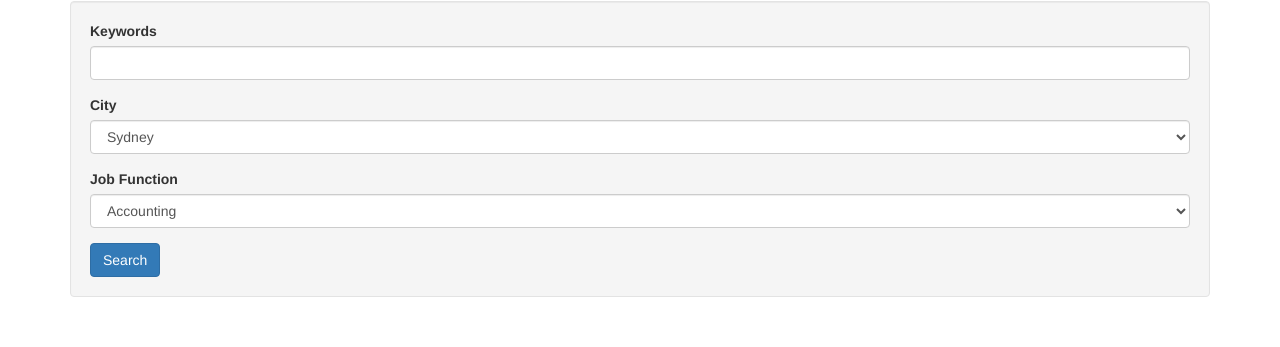
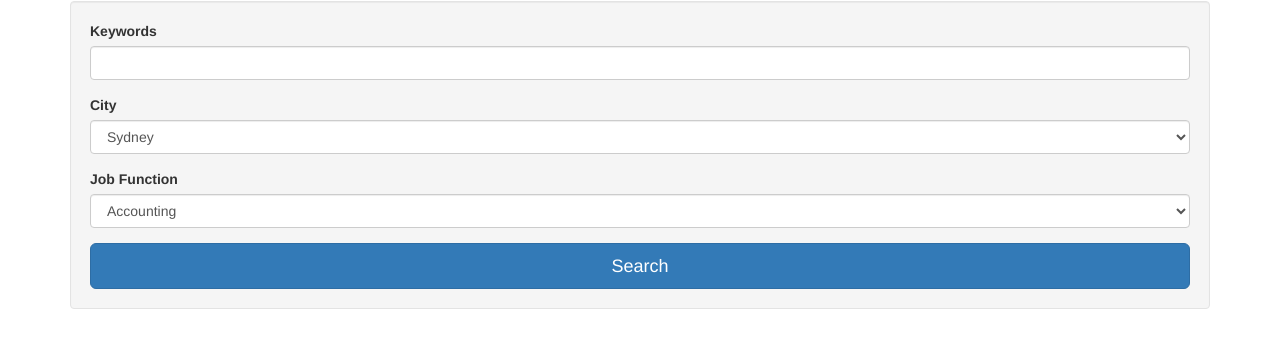
Before and after one commit to opensourcejobsearch/opensourcejobsearch.github.io, a plain HTML site: page search1.html in a window 1280 px wide. Shown: the part 181-528 px from the top of the page. Drawn offline with nearby package versions, Linux system fonts and the light colour scheme.

Commit message:
Update search1.html

```diff
--- a/search1.html
+++ b/search1.html
@@ -58,7 +58,7 @@ List of Jobs
 </select>
 </div>
 
-<button type="submit" class="btn btn-primary">Search</button>
+<button type="submit" class="btn btn-primary btn-lg btn-block">Search</button>
 </form>
 
 </div>
```
